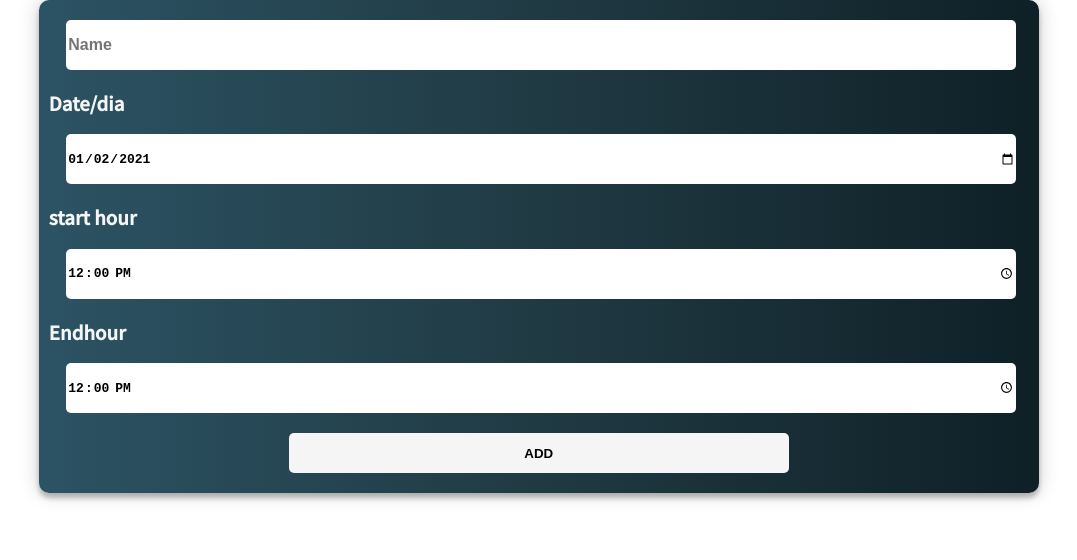
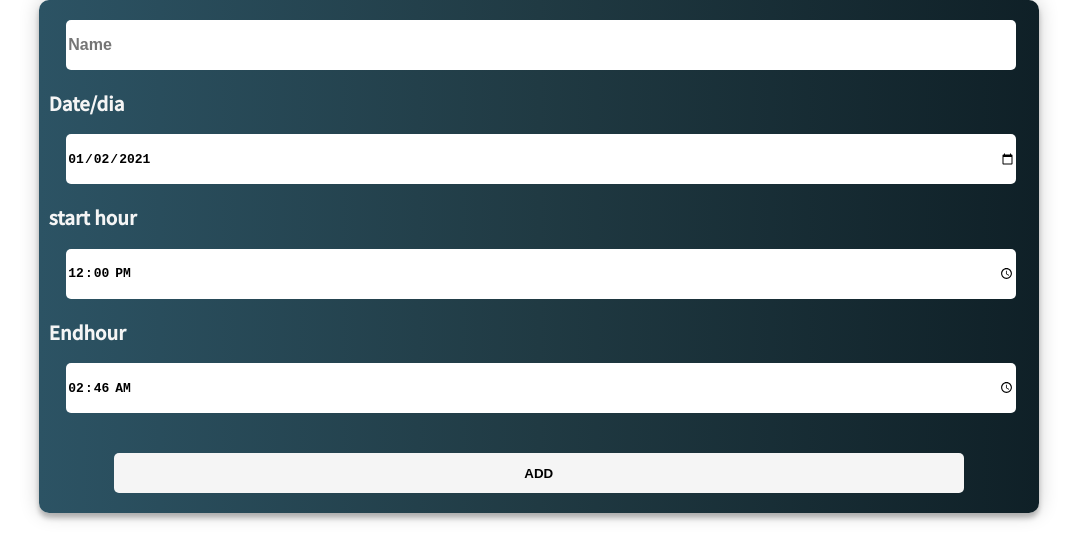
Before and after one commit to joseDelator/joni-hours-front-end, a React (Create React App) app: page / in a window 1280 px wide. Shown: the top 560 px of the page, without its empty margins (114-1191 px from the left). Built offline with nearby package versions, Linux system fonts and the light colour scheme.

Commit message:
currenrt time added

```diff
--- a/src/compss/Addinghours.js
+++ b/src/compss/Addinghours.js
@@ -6,11 +6,11 @@ export class Addinghours extends Component {
         name:"",
         date: this.ToDate(),
         start: "12:00",
-        end: "12:00",
-
+        end: this.Totime(),
         output: [],
         show:false
       };
+
 
       onChange1= (e) => {
 
@@ -38,17 +38,27 @@ export class Addinghours extends Component {
       ToDate () {
 
 
-        var today = new Date();
-        var dd = String(today.getDate()).padStart(2, '0');
-        var mm = String(today.getMonth() + 1).padStart(2, '0'); //January is 0!
-        var yyyy = today.getFullYear();
+        let today = new Date();
+        let dd = String(today.getDate()).padStart(2, '0');
+        let mm = String(today.getMonth() + 1).padStart(2, '0'); //January is 0!
+        let yyyy = today.getFullYear();
         today = yyyy + '-' + mm + '-' + dd;
-        console.log(today)
-      return today
+
+        return today;
+      }
+        Totime () {
+          let today = new Date();
+          let  hour = String(today.getHours()).padStart(2, '0');
+          if(today.getHours().toString< 2){
+            console.log("this is gonna work")
+          }
+          var time = hour + ":" + today.getMinutes()
+          console.log(time)
+          return time;
 
 
 
-        }
+          }
     render(){
 
        const conditional= ()=> {
--- a/src/compss/css/addinghours.css
+++ b/src/compss/css/addinghours.css
@@ -43,11 +43,16 @@ input{
     border: 0px solid;
     box-sizing: border-box;
     height: 40px;
-    width: 50%;
+    width: 85%;
     border-radius: 5px;
     bottom: 0;
     font-weight: bolder;
-    margin: 20px;
+    margin: 40px 0px 20px  0px;
+    transition: .25s ;
+  }
+  button:hover{
+    background-color: #203A43;
+    color: whitesmoke;
   }
   h3{
     color: whitesmoke;
```
Also changed, not shown: 1 other file (tests, documents, lock files or other folders).
